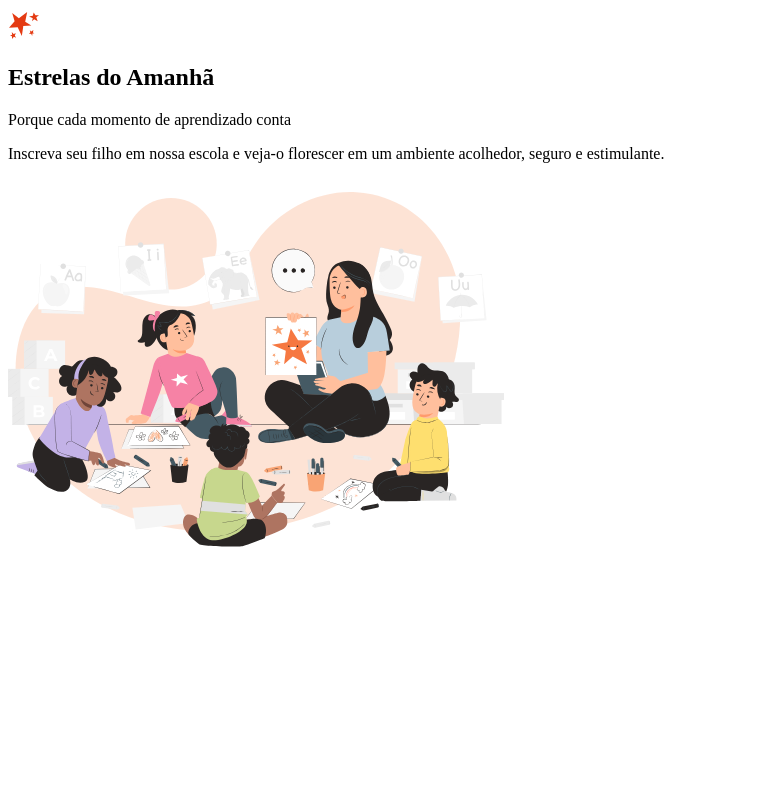
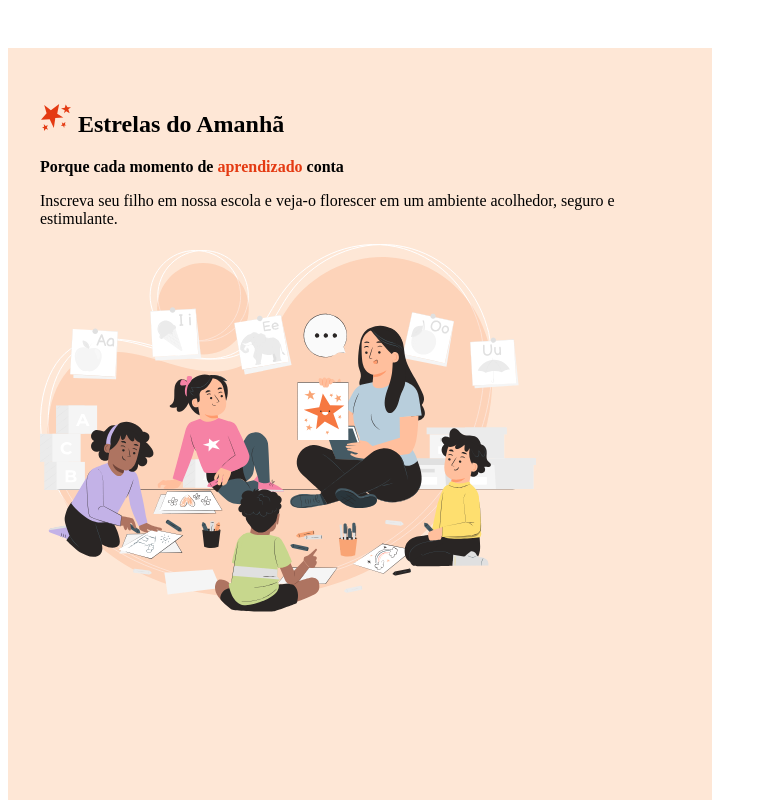
Before and after one commit to JoaoLucasRch/formulario, a plain HTML site: page html/index.html in a window 1280 px wide. Shown: the whole page, without its empty margins (0-767 px from the left). Drawn offline with Linux system fonts and the light colour scheme.

Commit message:
primeira estilização direita

```diff
--- a/css/style.css
+++ b/css/style.css
@@ -0,0 +1,17 @@
+.esquerda{
+    width: 50%;
+    padding: 20px;
+}
+
+.direita{
+    width: 50%;
+    background-color: #FEE7D6;
+    padding: 2rem;
+    position: fixed;
+    height: 100vh;
+    overflow: hidden;
+}
+
+.destaque{
+    color: #E43A12;
+}
--- a/html/index.html
+++ b/html/index.html
@@ -11,9 +11,8 @@
     <div class="container">
         <div class="esquerda"></div>
         <div class="direita">
-            <img src="../img/estrela.svg" alt="">
-            <h2>Estrelas do Amanhã</h2>
-            <p>Porque cada momento de aprendizado conta</p>
+            <h2><img src="../img/estrela.svg" alt="">  Estrelas do Amanhã</h2>
+            <p id="slogan"><strong>Porque cada momento de <span class="destaque">aprendizado</span> conta</strong></p>
             <p>Inscreva seu filho em nossa escola e veja-o florescer em um ambiente acolhedor, seguro e estimulante.</p>
             <img src="../img/galera.svg" alt="">
         </div>
```
